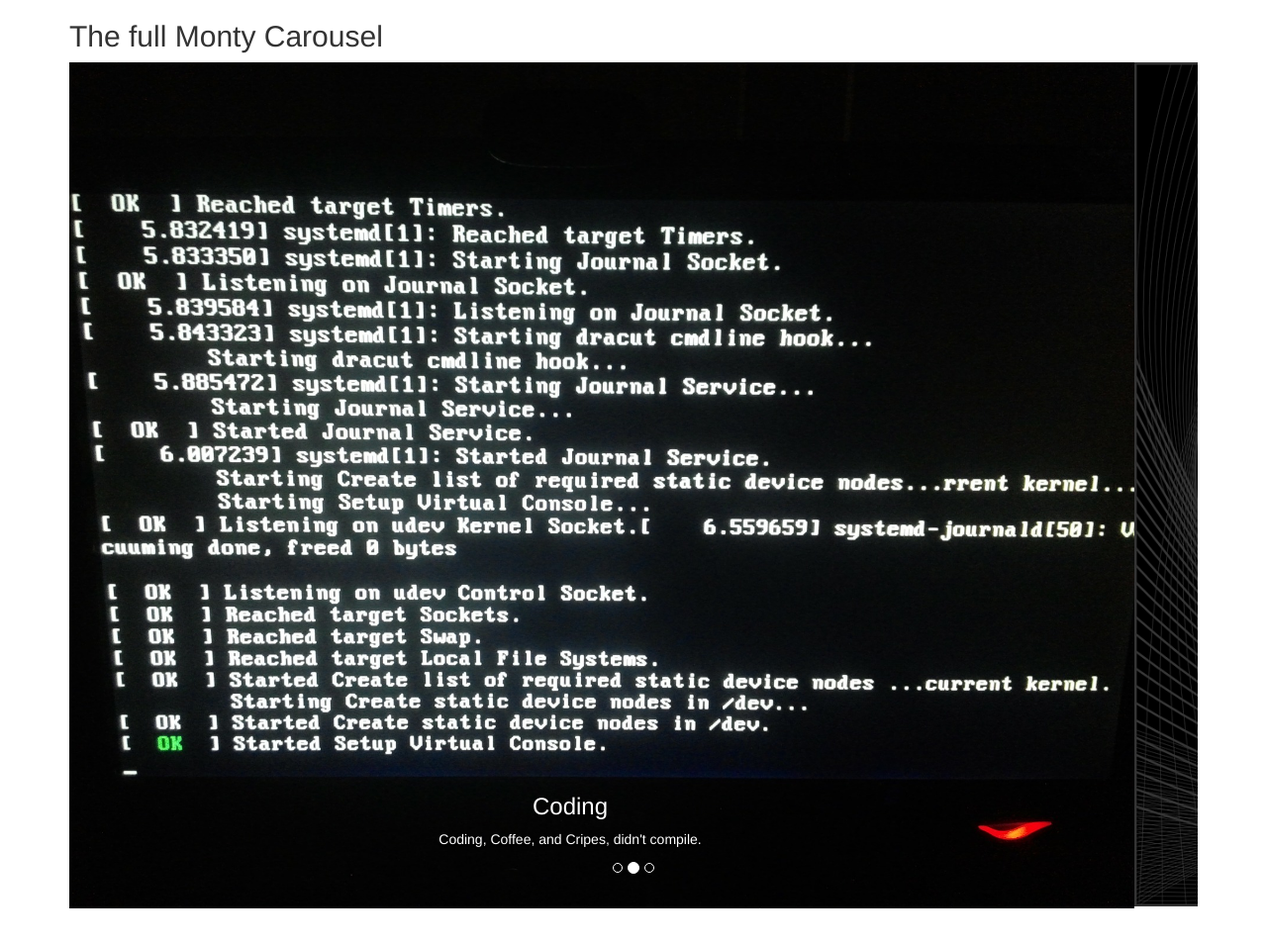
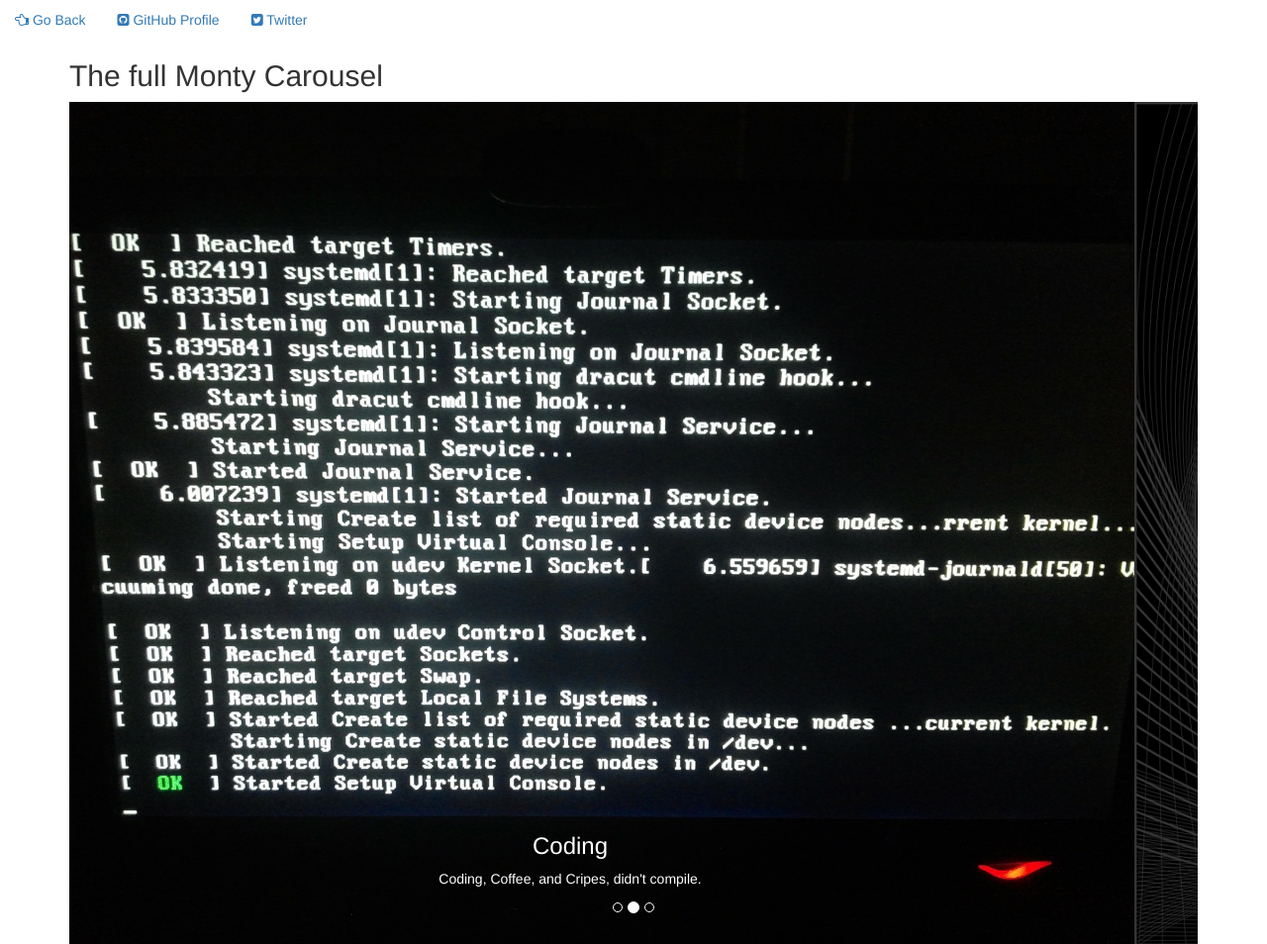
Before and after one commit to datarope-eu/datarope-eu.github-OLD, a plain HTML site: page carousel.html in a window 1280 px wide. Shown: the top 954 px of the page at 99% size. Before the commit the page ends 918 px from the top, so only its background shows below. Drawn offline with nearby package versions, Linux system fonts and the light colour scheme.

Commit message:
Added top navigation menu to carousel page

```diff
--- a/carousel.html
+++ b/carousel.html
@@ -1,16 +1,31 @@
 <!DOCTYPE html>
 <html lang="en">
 <head>
-  <title>Bootstrap Example</title>
+  <title>DataRope Bootstrap Example</title>
   <meta charset="utf-8">
   <meta name="viewport" content="width=device-width, initial-scale=1">
   <link rel="stylesheet" href="https://maxcdn.bootstrapcdn.com/bootstrap/3.3.7/css/bootstrap.min.css">
   <script src="https://ajax.googleapis.com/ajax/libs/jquery/3.3.1/jquery.min.js"></script>
   <script src="https://maxcdn.bootstrapcdn.com/bootstrap/3.3.7/js/bootstrap.min.js"></script>
+  <link rel="stylesheet" href="https://cdnjs.cloudflare.com/ajax/libs/font-awesome/4.7.0/css/font-awesome.min.css">
 </head>
 <body>
 
-<div class="container">
+  <div class="nav-pills">
+    <ul class="nav nav-pills">
+      <li class="nav-item">
+        <a class="nav-link active" href="https://datarope-eu.github.io"><i class="fa fa-hand-o-left"></i>  Go Back</a>
+      </li>
+      <li class="nav-item">
+        <a class="nav-link" href="https://github.com/datarope-eu"><i class="fa fa-github-square"></i>  GitHub Profile</a>
+      </li>
+      <li class="nav-item">
+        <a class="nav-link" href="https://twitter.com/datarope-eu"><i class="fa fa-twitter-square"></i>  Twitter</a>
+      </li>
+    </ul>
+  </div>
+
+  <div class="container">
   <h2>The full Monty Carousel</h2>
   <div id="myCarousel" class="carousel slide" data-ride="carousel">
     <!-- Indicators -->
```
